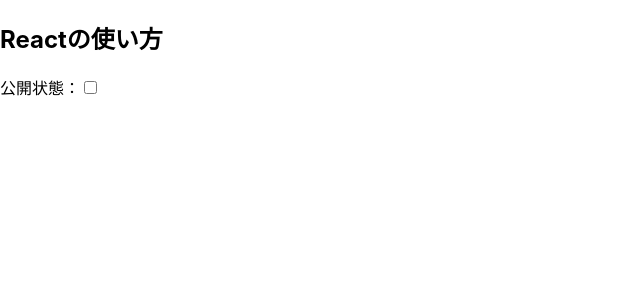
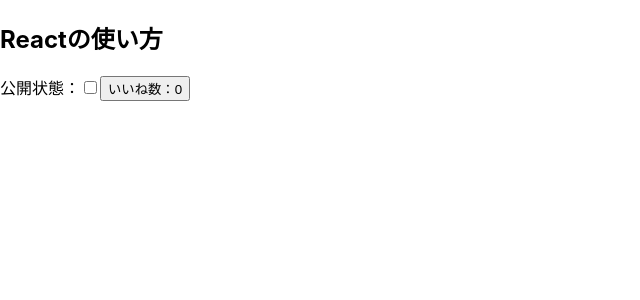
Before and after one commit to gleek908i/react-torahack, a React (Create React App) app: page / in a window 1280 px wide. Shown: the top 300 px of the page, without its empty margins (0-640 px from the left). Built offline with nearby package versions, Linux system fonts and the light colour scheme.

Commit message:
add function count

```diff
--- a/src/Article.jsx
+++ b/src/Article.jsx
@@ -1,4 +1,5 @@
 import React from 'react';
+import LikeButton from './LikeButton'
 
 const Article = (props) => {
     return (
@@ -6,6 +7,7 @@
             <h2>{props.title}</h2>
             <label htmlFor="check">公開状態：</label>
             <input type="checkbox" checked={props.isPublished} id="check" onClick={() => props.toggle()}/>
+            <LikeButton count={props.count}/>
         </div>
     )
 }
--- a/src/Blog.jsx
+++ b/src/Blog.jsx
@@ -6,7 +6,23 @@
     super(props);
     this.state = {
         isPublished:false,
+        count: 0,
     }
+    }
+
+    componentDidMount() {
+        document.getElementById('counter').addEventListener('click', this.countUp)
+    }
+
+    componentDidUpdate() {
+        console.log(this.state.count)
+        if (this.state.count >= 10){
+            this.setState({count: 0 })
+        }
+    }
+
+    conponentWillUnmount() {
+        document.getElementById('counter').removeEventListener('click', this.countUp)
     }
 
     togglePublished = () => {
@@ -15,11 +31,17 @@
         })
     };
 
+    countUp = () => {
+        this.setState({count:this.state.count+1})
+    }
+
     render() {
-        const authorName="Taichi"
         return (
             <React.Fragment>
-                <Article    title="Reactの使い方" isPublished={this.state.isPublished} toggle={() =>{this.togglePublished()}} />
+                <Article    title="Reactの使い方"
+                            isPublished={this.state.isPublished}
+                            toggle={() =>{this.togglePublished()}}
+                            count={this.state.count} />
             </React.Fragment>
         )
     }
--- /dev/null
+++ b/src/LikeButton.jsx
@@ -0,0 +1,10 @@
+import React from 'react'
+
+const LikeButton = (props) => {
+    return (
+        <button id="counter">いいね数：{props.count}
+        </button>
+    )
+}
+
+export default LikeButton
```
Also changed, not shown: 1 other file (tests, documents, lock files or other folders).
